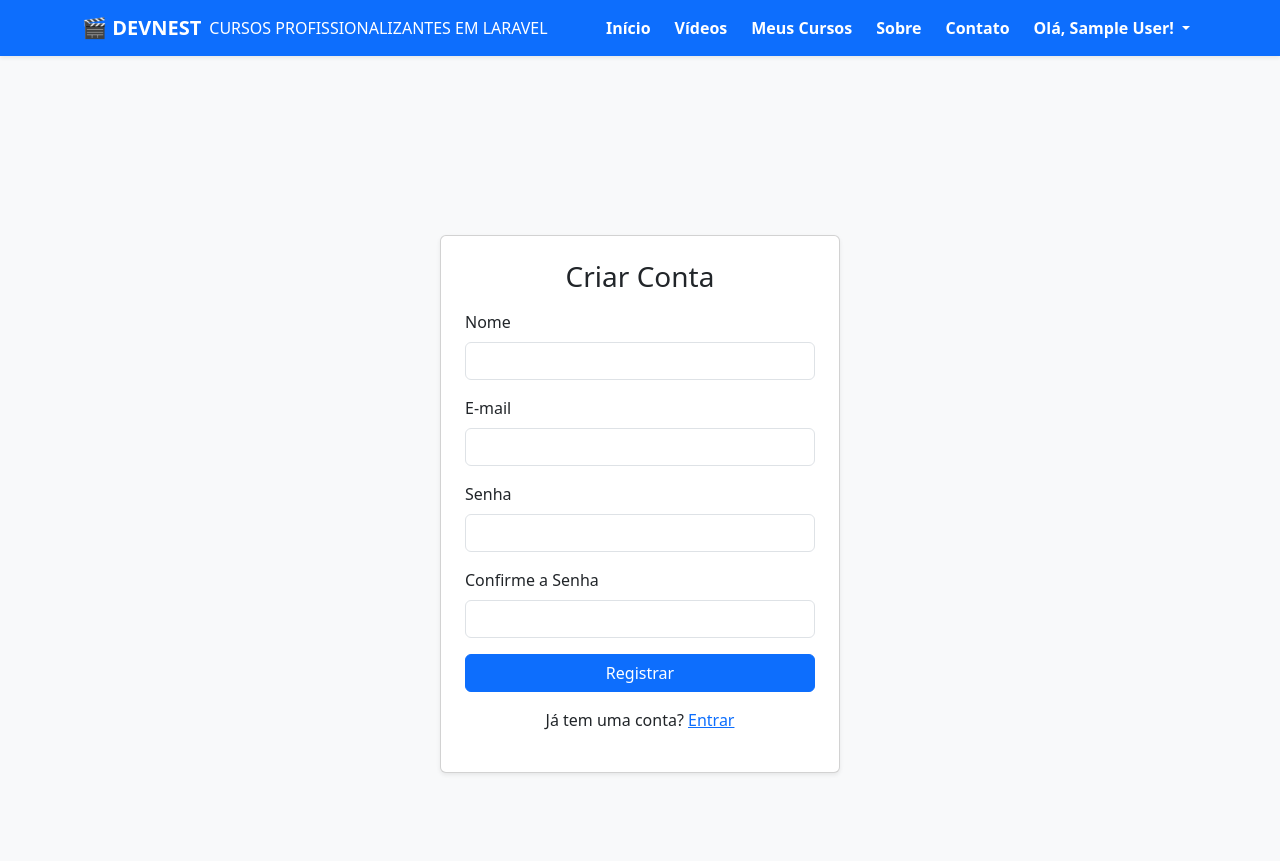
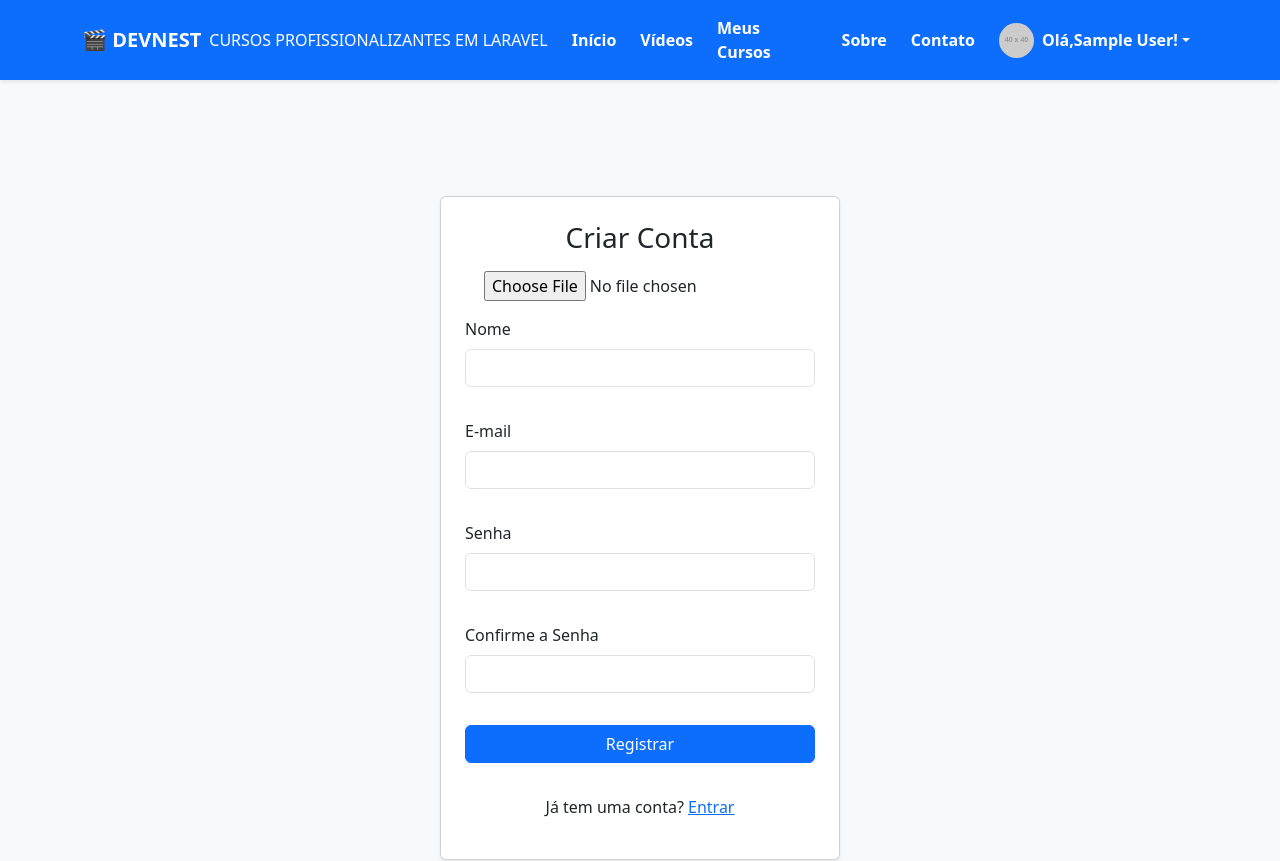
Before and after one commit to fsalles2022/desafio-twi-laravel, a Vue app in the folder ead-frontend-vue/: page /register in a window 1280 px wide. Shown: the top 861 px of the page. Built offline with nearby package versions, Linux system fonts and the light colour scheme; no server answers; sample sign-in values are in the browser's storage.

Commit message:
feat: add user image upload functionality during registration; implement image preview in registration form

```diff
--- a/ead-frontend-vue/src/components/StudentLayout.vue
+++ b/ead-frontend-vue/src/components/StudentLayout.vue
@@ -4,6 +4,13 @@ import Footer from './Footer.vue'
 import { useAuthStore } from '../stores/auth'
 
 const auth = useAuthStore()
+
+// função para obter URL da imagem do usuário ou fallback
+const userImage = (user) => {
+  return user?.image
+    ? `http://localhost:8000/storage/${user.image}` // ajuste conforme seu storage
+    : 'https://via.placeholder.com/40?text=User'   // placeholder se não houver imagem
+}
 </script>
 
 <template>
@@ -17,37 +24,53 @@ const auth = useAuthStore()
           <span class="fs-6 ms-2 fw-normal">Cursos Profissionalizantes em Laravel</span>
         </RouterLink>
 
-        <button class="navbar-toggler" type="button"
-                data-bs-toggle="collapse" data-bs-target="#navbarNav">
+        <button class="navbar-toggler" type="button" data-bs-toggle="collapse" data-bs-target="#navbarNav">
           <span class="navbar-toggler-icon"></span>
         </button>
-
         <div class="collapse navbar-collapse justify-content-end" id="navbarNav">
           <ul class="navbar-nav align-items-center gap-2">
 
-            <li class="nav-item"><RouterLink to="/home" class="nav-link text-white fw-semibold">Início</RouterLink></li>
-            <li class="nav-item"><RouterLink to="/videos" class="nav-link text-white fw-semibold">Vídeos</RouterLink></li>
-            <li class="nav-item"><RouterLink to="/courses" class="nav-link text-white fw-semibold">Meus Cursos</RouterLink></li>
-            <li class="nav-item"><RouterLink to="/sobre" class="nav-link text-white fw-semibold">Sobre</RouterLink></li>
-            <li class="nav-item"><RouterLink to="/contato" class="nav-link text-white fw-semibold">Contato</RouterLink></li>
+            <li class="nav-item">
+              <RouterLink to="/home" class="nav-link text-white fw-semibold">Início</RouterLink>
+            </li>
+            <li class="nav-item">
+              <RouterLink to="/videos" class="nav-link text-white fw-semibold">Vídeos</RouterLink>
+            </li>
+            <li class="nav-item">
+              <RouterLink to="/courses" class="nav-link text-white fw-semibold">Meus Cursos</RouterLink>
+            </li>
+            <li class="nav-item">
+              <RouterLink to="/sobre" class="nav-link text-white fw-semibold">Sobre</RouterLink>
+            </li>
+            <li class="nav-item">
+              <RouterLink to="/contato" class="nav-link text-white fw-semibold">Contato</RouterLink>
+            </li>
 
-            <!-- Se o usuário estiver logado -->
+            <!-- Usuário logado -->
             <li class="nav-item dropdown" v-if="auth.user">
-              <a class="nav-link dropdown-toggle text-white fw-semibold" href="#" id="navbarDropdown" role="button" data-bs-toggle="dropdown">
+              <a class="nav-link dropdown-toggle d-flex align-items-center text-white fw-semibold" href="#"
+                id="navbarDropdown" role="button" data-bs-toggle="dropdown">
+                <img :src="userImage(auth.user)" class="rounded-circle me-2" width="35" height="35" alt="User Image" />
                 Olá, <strong>{{ auth.user.name }}</strong>!
               </a>
               <ul class="dropdown-menu dropdown-menu-end" aria-labelledby="navbarDropdown">
                 <li>
-                  <RouterLink to="/profile" class="dropdown-item">Meu Perfil</RouterLink>
+                  <RouterLink to="/profile" class="dropdown-item d-flex align-items-center">
+                    <img :src="userImage(auth.user)" class="rounded-circle me-2" width="30" height="30"
+                      alt="User Image" />
+                    Meu Perfil
+                  </RouterLink>
                 </li>
-                <li><hr class="dropdown-divider" /></li>
+                <li>
+                  <hr class="dropdown-divider" />
+                </li>
                 <li>
                   <button @click="auth.logout" class="dropdown-item text-danger">Sair</button>
                 </li>
               </ul>
             </li>
 
-            <!-- Se não estiver logado -->
+            <!-- Não logado -->
             <li class="nav-item" v-else>
               <RouterLink to="/login" class="btn btn-outline-light btn-sm px-3 fw-semibold">
                 Entrar
--- a/ead-frontend-vue/src/views/Register.vue
+++ b/ead-frontend-vue/src/views/Register.vue
@@ -2,7 +2,21 @@
   <div class="d-flex justify-content-center align-items-center vh-100 bg-light">
     <div class="card p-4 shadow-sm" style="width: 400px;">
       <h3 class="mb-3 text-center">Criar Conta</h3>
-      <form @submit.prevent="register">
+      <form @submit.prevent="register" class="d-flex flex-column gap-3">
+
+        <!-- Preview da imagem -->
+        <div class="text-center">
+          <img
+            v-if="previewImage"
+            :src="previewImage"
+            class="rounded-circle border mb-2"
+            style="width:100px; height:100px; object-fit:cover;"
+            alt="Preview"
+          />
+          <div>
+            <input type="file" @change="onFileChange" accept="image/*" />
+          </div>
+        </div>
 
         <div class="mb-3">
           <label for="name" class="form-label">Nome</label>
@@ -36,7 +50,7 @@
 </template>
 
 <script setup>
-import { reactive } from 'vue'
+import { reactive, ref } from 'vue'
 import axios from 'axios'
 import { useRouter } from 'vue-router'
 
@@ -46,19 +60,40 @@ const form = reactive({
   name: '',
   email: '',
   password: '',
-  password_confirmation: ''
+  password_confirmation: '',
+  image: null
 })
+
+const previewImage = ref(null)
+
+// preview da imagem
+const onFileChange = (e) => {
+  const file = e.target.files[0]
+  if (file) {
+    form.image = file
+    previewImage.value = URL.createObjectURL(file)
+  }
+}
 
 const register = async () => {
   try {
+    const data = new FormData()
+    data.append('name', form.name)
+    data.append('email', form.email)
+    data.append('password', form.password)
+    data.append('password_confirmation', form.password_confirmation)
+    if (form.image) data.append('image', form.image)
+
     // envia para a rota do Laravel
-    await axios.post('http://localhost:8000/api/auth/register', form)
+    await axios.post('http://localhost:8000/api/auth/register', data, {
+      headers: { 'Content-Type': 'multipart/form-data' }
+    })
+
     alert('Conta criada com sucesso! Você será redirecionado para o login.')
     router.push('/login')
   } catch (err) {
     console.error(err)
     if (err.response && err.response.data.errors) {
-      // mostra mensagens de validação do Laravel
       const messages = Object.values(err.response.data.errors).flat()
       alert(messages.join('\n'))
     } else {
```
Also changed, not shown: 2 other files (tests, documents, lock files or other folders).
